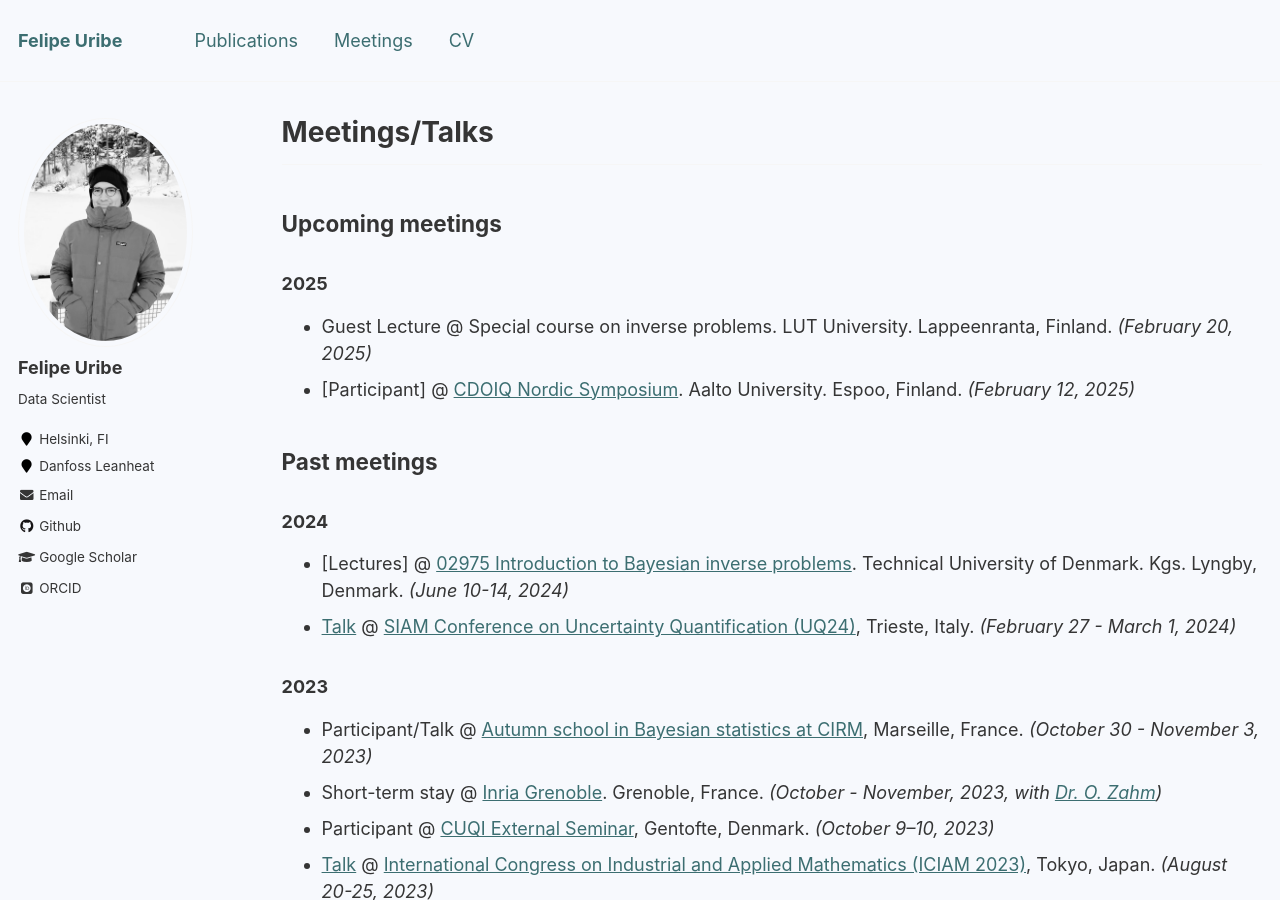
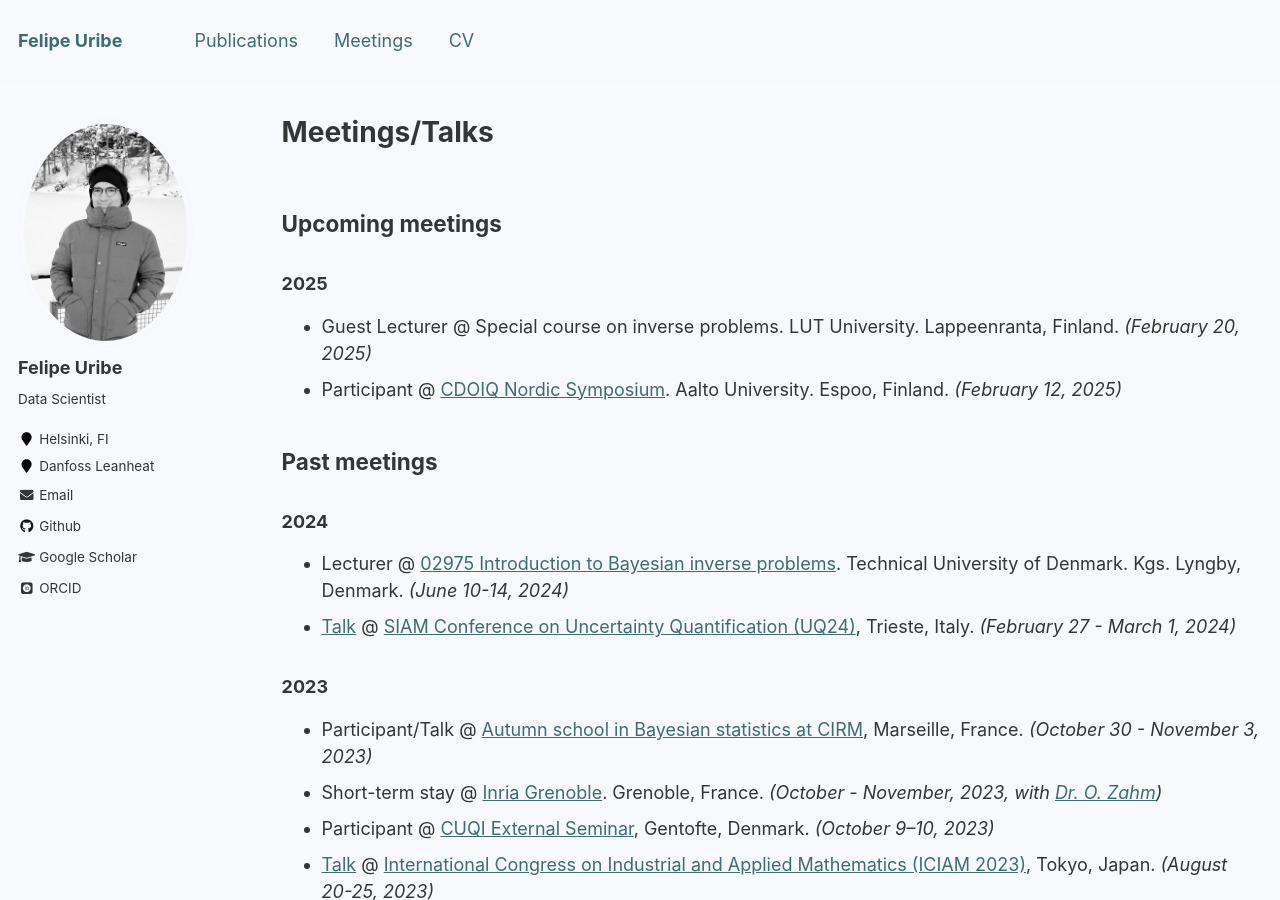
Before and after one commit to furibec/furibec.github.io, a Jekyll site: the page built from _pages/talks.md, in a window 1280 px wide and 900 px high. Built offline with Jekyll 4.4.1, drawn with Linux system fonts in a browser that asks for light colours; some web fonts are replaced.

Commit message:
minor typos

```diff
--- a/_pages/talks.md
+++ b/_pages/talks.md
@@ -9,14 +9,14 @@ author_profile: true
 ## Upcoming meetings
 
 ### 2025
- - Guest Lecture @ Special course on inverse problems. LUT University. Lappeenranta, Finland. *(February 20, 2025)*
- - [Participant] @ [CDOIQ Nordic Symposium](https://www.aaltoee.fi/en/programs/cdoiq-nordic-symposium). Aalto University. Espoo, Finland. *(February 12, 2025)*
+ - Guest Lecturer @ Special course on inverse problems. LUT University. Lappeenranta, Finland. *(February 20, 2025)*
+ - Participant @ [CDOIQ Nordic Symposium](https://www.aaltoee.fi/en/programs/cdoiq-nordic-symposium). Aalto University. Espoo, Finland. *(February 12, 2025)*
 
 
 ## Past meetings
 
 ### 2024
- - [Lectures] @ [02975 Introduction to Bayesian inverse problems](https://lifelonglearning.dtu.dk/en/compute/single-course/introduction-to-uncertainty-quantification-for-inverse-problems/). Technical University of Denmark. Kgs. Lyngby, Denmark. *(June 10-14, 2024)*
+ - Lecturer @ [02975 Introduction to Bayesian inverse problems](https://lifelonglearning.dtu.dk/en/compute/single-course/introduction-to-uncertainty-quantification-for-inverse-problems/). Technical University of Denmark. Kgs. Lyngby, Denmark. *(June 10-14, 2024)*
  - [Talk](https://meetings.siam.org/sess/dsp_talk.cfm?p=134171) @ [SIAM Conference on Uncertainty Quantification (UQ24)](https://www.siam.org/conferences-events/past-event-archive/uq24/), Trieste, Italy. *(February 27 - March 1, 2024)*
 
 ### 2023
```
